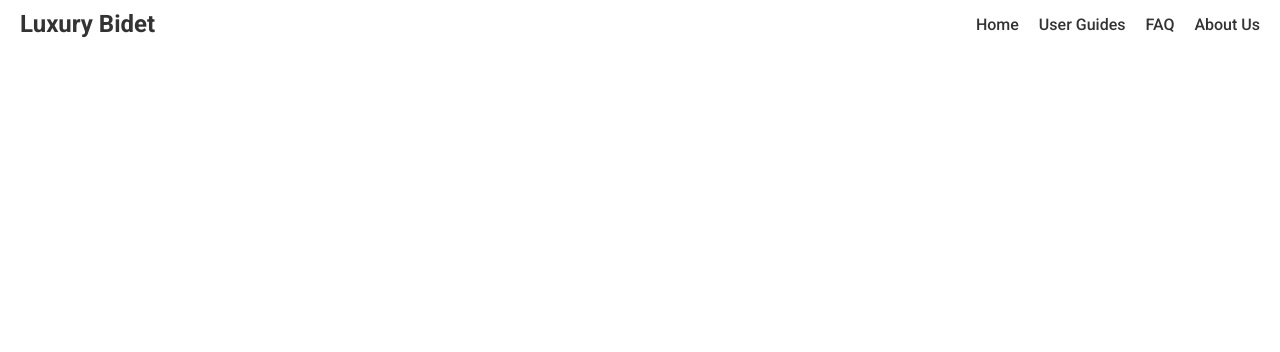
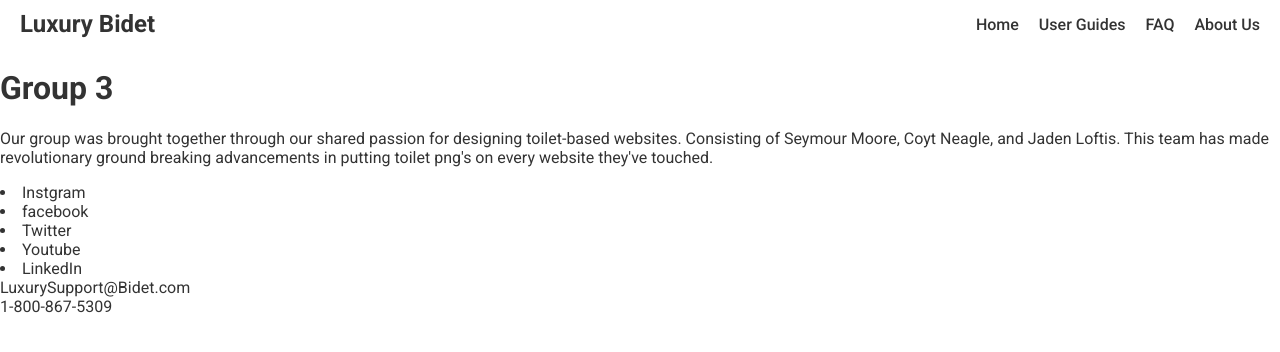
Before and after one commit to seymour-wav/luxury-bidet-site, a plain HTML site: page about.html in a window 1280 px wide. Drawn offline with Linux system fonts and the light colour scheme.

Commit message:
Added About page html content

```diff
--- a/about.html
+++ b/about.html
@@ -26,5 +26,23 @@
           </div>
         </div>
     </nav>
+
+    <div class="About">
+        <div class="Group-Info">
+            <h1>Group 3</h1>
+            <p>Our group was brought together through our shared passion for designing toilet-based websites.
+                Consisting of Seymour  Moore, Coyt Neagle, and Jaden Loftis.
+                This team has made revolutionary ground breaking advancements in putting
+                toilet png's on every website they've touched.</p>
+        </div>
+        <div class="Media">
+            <li>Instgram</li>
+            <li>facebook</li>
+            <li>Twitter</li>
+            <li>Youtube</li>
+            <li>LinkedIn</li>
+        </div>
+        <div class="Contact">LuxurySupport@Bidet.com<br>1-800-867-5309</div>
+    </div>
 </body>
 </html>
```
